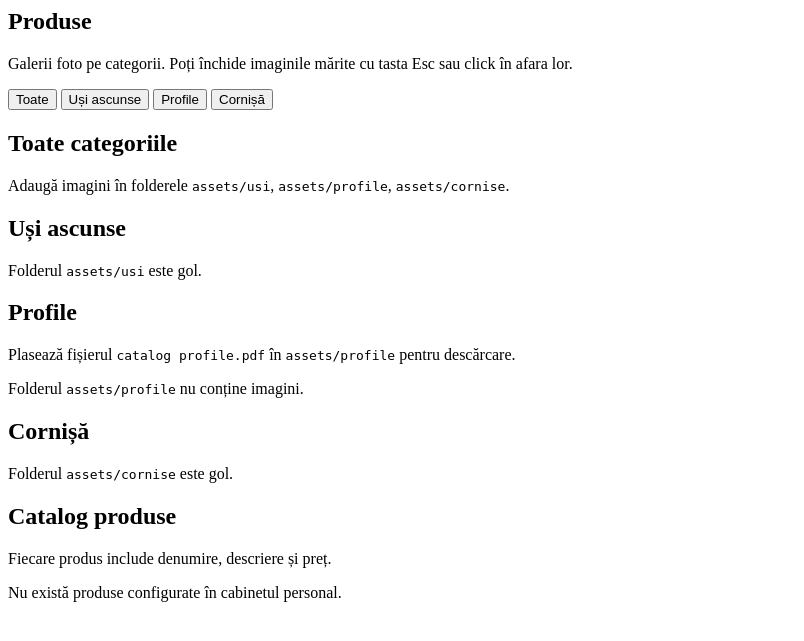
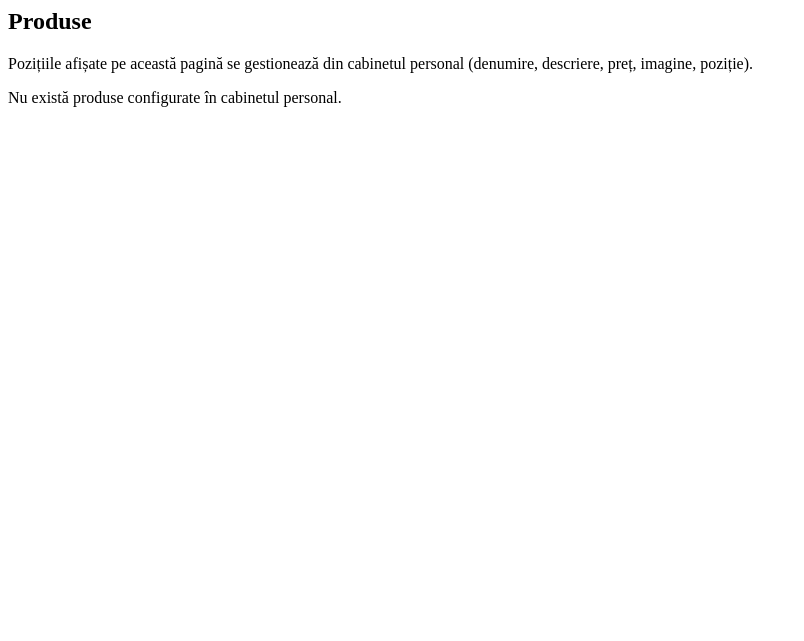
Before and after one commit to cojocariv/secretdoors.ro, a PHP site: page /products.php in a window 1280 px wide. Shown: the top 641 px of the page, without its empty margins (0-804 px from the left). Run offline with PHP 8.4, Linux system fonts and the light colour scheme; some libraries are stand-ins or nearby versions.

Commit message:
Update admin dashboard and product views: expanded dashboard links for better navigation, modified product page to remove tabbed categories and enhance product description clarity.

```diff
--- a/app/Views/admin/dashboard.php
+++ b/app/Views/admin/dashboard.php
@@ -2,8 +2,9 @@
     <h1 class="text-3xl font-semibold">Cabinet personal</h1>
     <form method="post" action="<?= url('/admin/logout') ?>"><button class="text-sm text-red-600">Logout</button></form>
 </div>
-<div class="grid md:grid-cols-3 gap-4">
-    <a href="<?= url('/admin/produse') ?>" class="bg-white p-5 rounded-xl shadow">Produse: adăugare, modificare, poziții</a>
+<div class="grid md:grid-cols-4 gap-4">
+    <a href="<?= url('/admin/produse') ?>" class="bg-white p-5 rounded-xl shadow">Produse</a>
+    <a href="<?= url('/admin/produse') ?>" class="bg-white p-5 rounded-xl shadow">Poziții pagina Produse (/produse): adăugare, modificare, ordonare</a>
     <a href="<?= url('/admin/proiecte') ?>" class="bg-white p-5 rounded-xl shadow">Proiecte recente: adăugare, modificare, poziții</a>
     <a href="<?= url('/admin/articole') ?>" class="bg-white p-5 rounded-xl shadow">Noutăți / Articole</a>
 </div>
--- a/app/Views/pages/products.php
+++ b/app/Views/pages/products.php
@@ -1,89 +1,6 @@
-<section class="max-w-7xl mx-auto px-4 py-12" data-produse-tabs>
+<section class="max-w-7xl mx-auto px-4 py-12">
     <h1 class="text-3xl font-semibold mb-2">Produse</h1>
-    <p class="text-zinc-400 text-sm mb-8">Galerii foto pe categorii. Poți închide imaginile mărite cu tasta Esc sau click în afara lor.</p>
-
-    <div class="flex flex-wrap gap-2 mb-10 border-b border-zinc-800 pb-4" role="tablist" aria-label="Categorii produse">
-        <button type="button" role="tab" data-tab="toate" aria-selected="true" class="produse-tab px-4 py-2 rounded-full text-sm border transition hover:border-accent/60 border-accent text-accent bg-zinc-900">
-            Toate
-        </button>
-        <button type="button" role="tab" data-tab="usi" aria-selected="false" class="produse-tab px-4 py-2 rounded-full text-sm border transition hover:border-accent/60 border-zinc-700 text-zinc-300 bg-zinc-950">
-            Uși ascunse
-        </button>
-        <button type="button" role="tab" data-tab="profile" aria-selected="false" class="produse-tab px-4 py-2 rounded-full text-sm border transition hover:border-accent/60 border-zinc-700 text-zinc-300 bg-zinc-950">
-            Profile
-        </button>
-        <button type="button" role="tab" data-tab="cornise" aria-selected="false" class="produse-tab px-4 py-2 rounded-full text-sm border transition hover:border-accent/60 border-zinc-700 text-zinc-300 bg-zinc-950">
-            Cornișă
-        </button>
-    </div>
-
-    <div data-panel="toate" class="produse-panel">
-        <h2 class="sr-only">Toate categoriile</h2>
-        <?php if (empty($gallery_toate)): ?>
-            <p class="text-zinc-500">Adaugă imagini în folderele <code class="text-zinc-400">assets/usi</code>, <code class="text-zinc-400">assets/profile</code>, <code class="text-zinc-400">assets/cornise</code>.</p>
-        <?php else: ?>
-            <div class="grid grid-cols-2 md:grid-cols-3 lg:grid-cols-4 gap-4">
-                <?php foreach ($gallery_toate as $imgUrl): ?>
-                    <img src="<?= e($imgUrl) ?>" alt="" loading="lazy" class="js-lightbox w-full aspect-video object-cover rounded-xl border border-zinc-800 cursor-zoom-in">
-                <?php endforeach; ?>
-            </div>
-        <?php endif; ?>
-    </div>
-
-    <div data-panel="usi" class="produse-panel hidden">
-        <h2 class="text-lg font-medium text-accent mb-4">Uși ascunse</h2>
-        <?php if (empty($gallery_usi)): ?>
-            <p class="text-zinc-500">Folderul <code class="text-zinc-400">assets/usi</code> este gol.</p>
-        <?php else: ?>
-            <div class="grid grid-cols-2 md:grid-cols-3 lg:grid-cols-4 gap-4">
-                <?php foreach ($gallery_usi as $imgUrl): ?>
-                    <img src="<?= e($imgUrl) ?>" alt="Ușă ascunsă" loading="lazy" class="js-lightbox w-full aspect-video object-cover rounded-xl border border-zinc-800 cursor-zoom-in">
-                <?php endforeach; ?>
-            </div>
-        <?php endif; ?>
-    </div>
-
-    <div data-panel="profile" class="produse-panel hidden">
-        <h2 class="text-lg font-medium text-accent mb-4">Profile</h2>
-        <?php if (!empty($profile_catalog_pdf)): ?>
-            <div class="mb-6 p-4 rounded-xl border border-zinc-800 bg-zinc-900/50 flex flex-wrap items-center gap-4">
-                <span class="text-zinc-300">Catalog profile (PDF)</span>
-                <a href="<?= e($profile_catalog_pdf) ?>" target="_blank" rel="noopener noreferrer" class="inline-flex items-center gap-2 px-4 py-2 rounded-lg bg-accent text-zinc-950 font-medium hover:opacity-90 transition">
-                    Deschide catalogul
-                </a>
-                <a href="<?= e($profile_catalog_pdf) ?>" download class="text-sm text-zinc-400 underline hover:text-accent">Descarcă</a>
-            </div>
-        <?php else: ?>
-            <p class="text-zinc-500 text-sm mb-4">Plasează fișierul <code class="text-zinc-400">catalog profile.pdf</code> în <code class="text-zinc-400">assets/profile</code> pentru descărcare.</p>
-        <?php endif; ?>
-        <?php if (empty($gallery_profile)): ?>
-            <p class="text-zinc-500">Folderul <code class="text-zinc-400">assets/profile</code> nu conține imagini.</p>
-        <?php else: ?>
-            <div class="grid grid-cols-2 md:grid-cols-3 lg:grid-cols-4 gap-4">
-                <?php foreach ($gallery_profile as $imgUrl): ?>
-                    <img src="<?= e($imgUrl) ?>" alt="Profil" loading="lazy" class="js-lightbox w-full aspect-video object-cover rounded-xl border border-zinc-800 cursor-zoom-in">
-                <?php endforeach; ?>
-            </div>
-        <?php endif; ?>
-    </div>
-
-    <div data-panel="cornise" class="produse-panel hidden">
-        <h2 class="text-lg font-medium text-accent mb-4">Cornișă</h2>
-        <?php if (empty($gallery_cornise)): ?>
-            <p class="text-zinc-500">Folderul <code class="text-zinc-400">assets/cornise</code> este gol.</p>
-        <?php else: ?>
-            <div class="grid grid-cols-2 md:grid-cols-3 lg:grid-cols-4 gap-4">
-                <?php foreach ($gallery_cornise as $imgUrl): ?>
-                    <img src="<?= e($imgUrl) ?>" alt="Cornișă" loading="lazy" class="js-lightbox w-full aspect-video object-cover rounded-xl border border-zinc-800 cursor-zoom-in">
-                <?php endforeach; ?>
-            </div>
-        <?php endif; ?>
-    </div>
-</section>
-
-<section class="max-w-7xl mx-auto px-4 pb-16">
-    <h2 class="text-2xl font-semibold mb-2">Catalog produse</h2>
-    <p class="text-zinc-400 text-sm mb-8">Fiecare produs include denumire, descriere și preț.</p>
+    <p class="text-zinc-400 text-sm mb-8">Pozițiile afișate pe această pagină se gestionează din cabinetul personal (denumire, descriere, preț, imagine, poziție).</p>
     <?php if (empty($products)): ?>
         <p class="text-zinc-500">Nu există produse configurate în cabinetul personal.</p>
     <?php else: ?>
```
